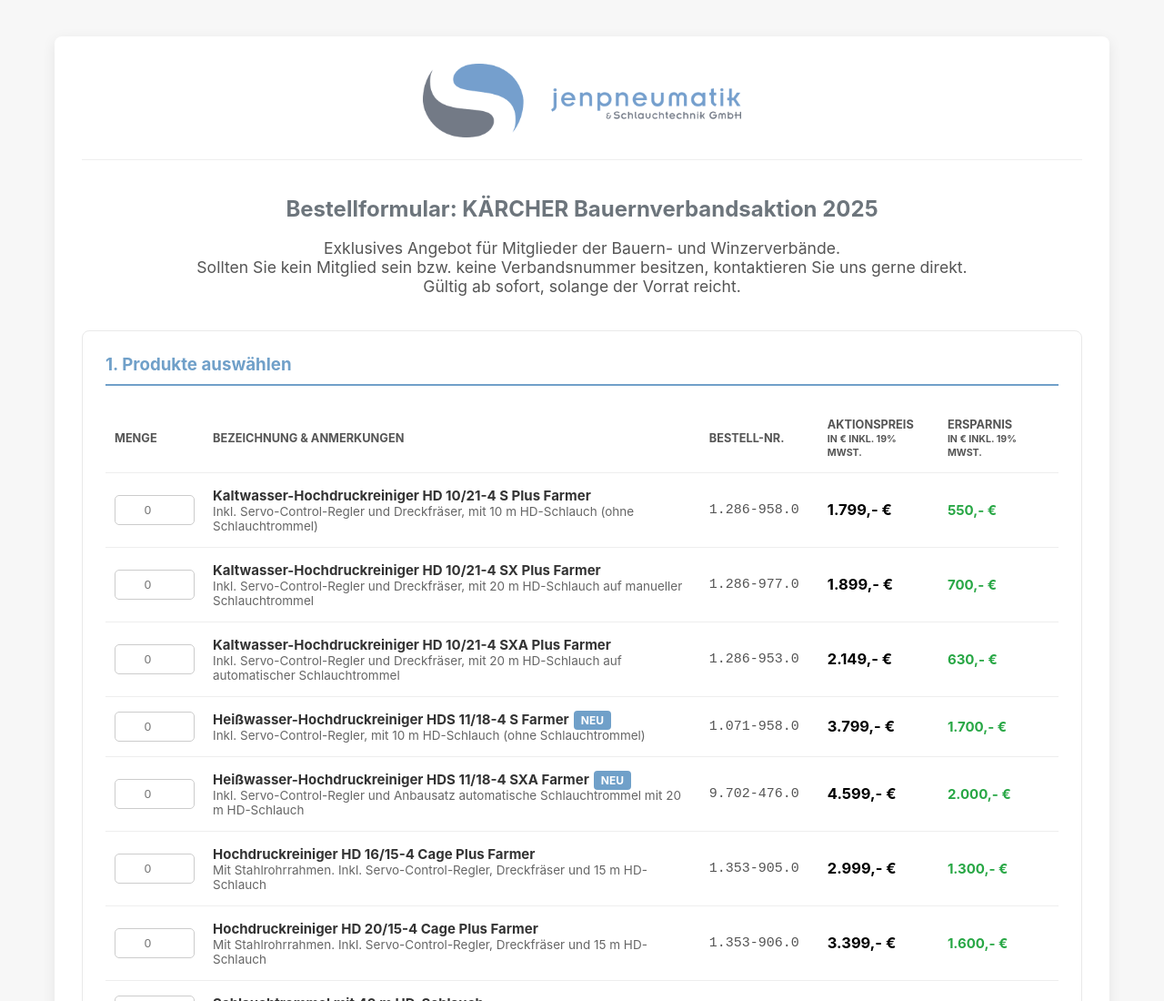
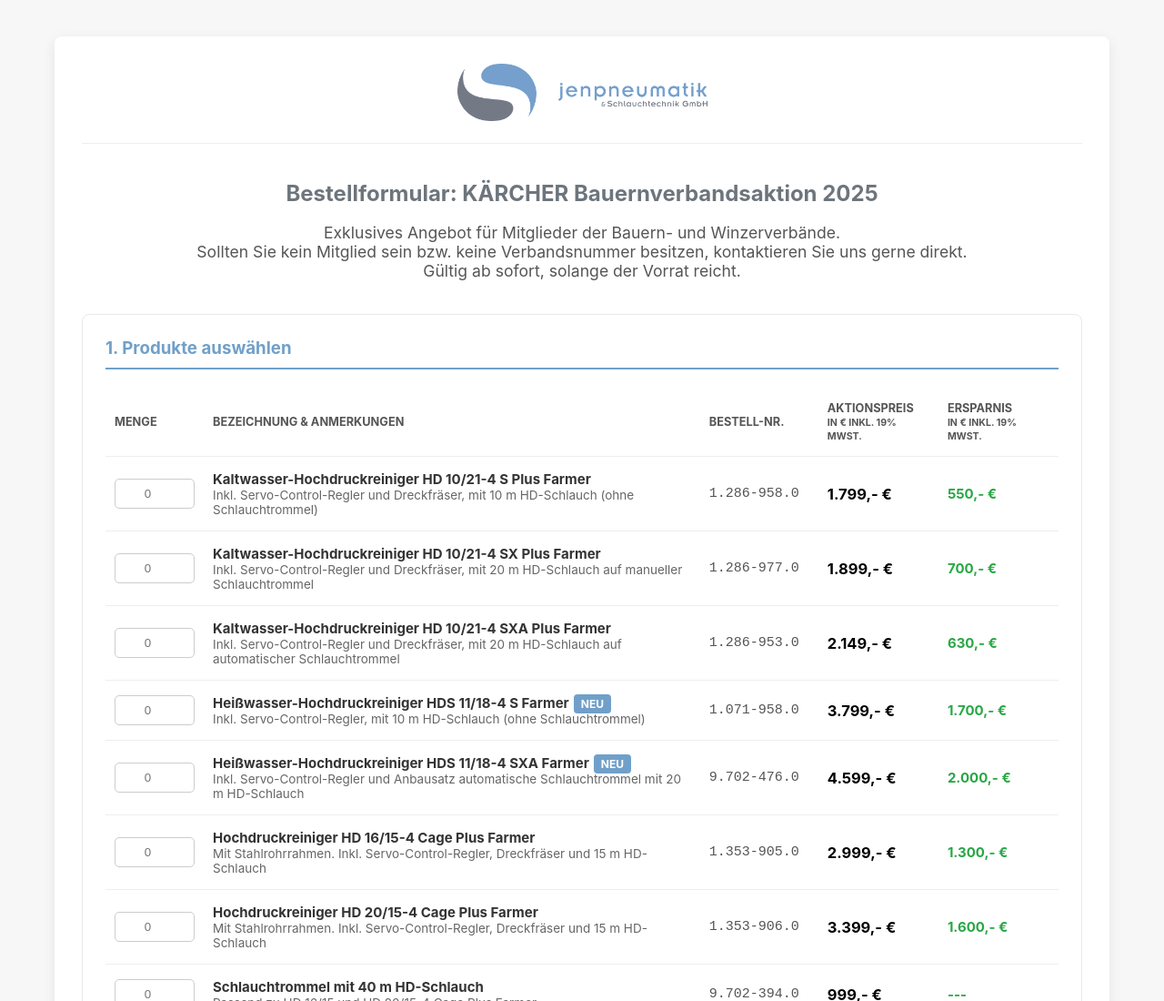
Before and after one commit to jenpneumatik/landingpage_kaercher-aktion_bv2025, a plain HTML site: page index.html in a window 1280 px wide. Shown: the top 1100 px of the page at 91% size. Drawn offline with Linux system fonts and the light colour scheme.

Commit message:
Update index.html

```diff
--- a/index.html
+++ b/index.html
@@ -26,7 +26,7 @@
             border-bottom: 1px solid #eee;
         }
         .header img {
-            max-width: 350px;
+            max-width: 275px;
             height: auto;
         }
         .intro {
```
